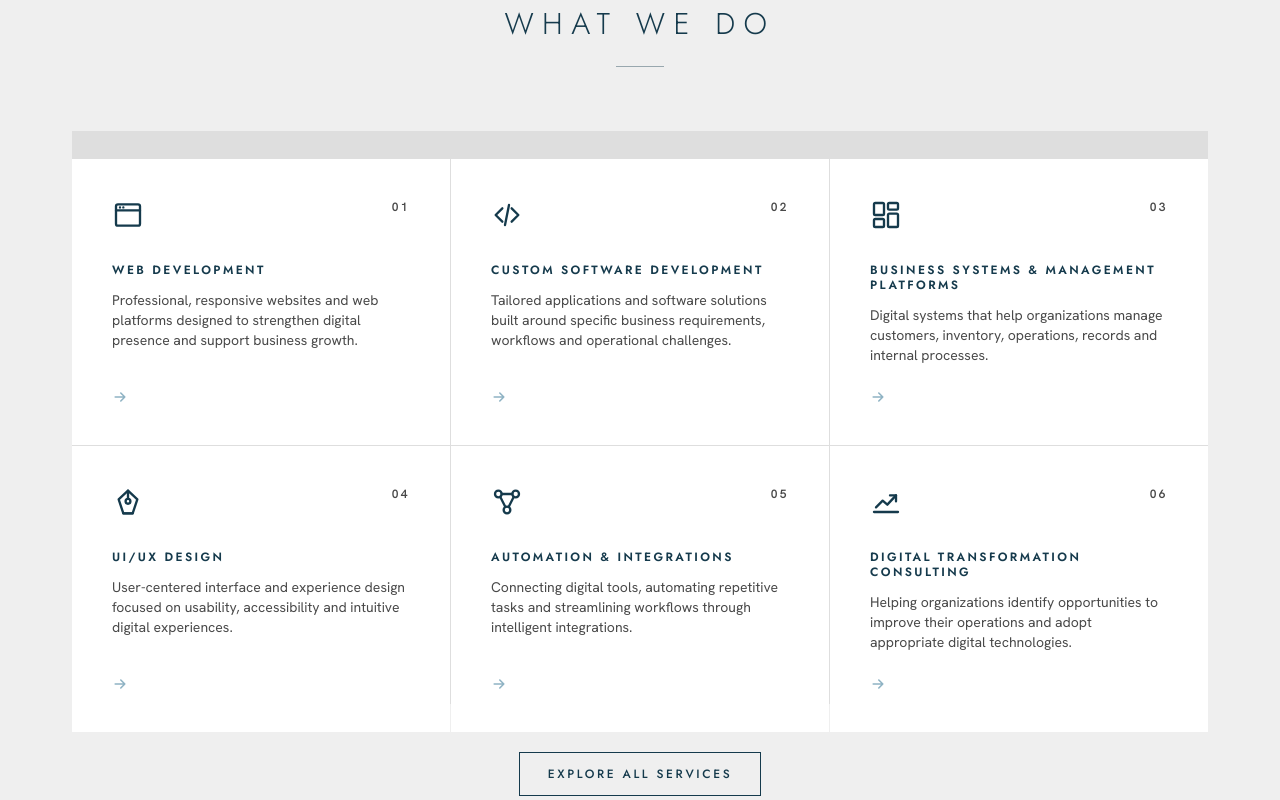
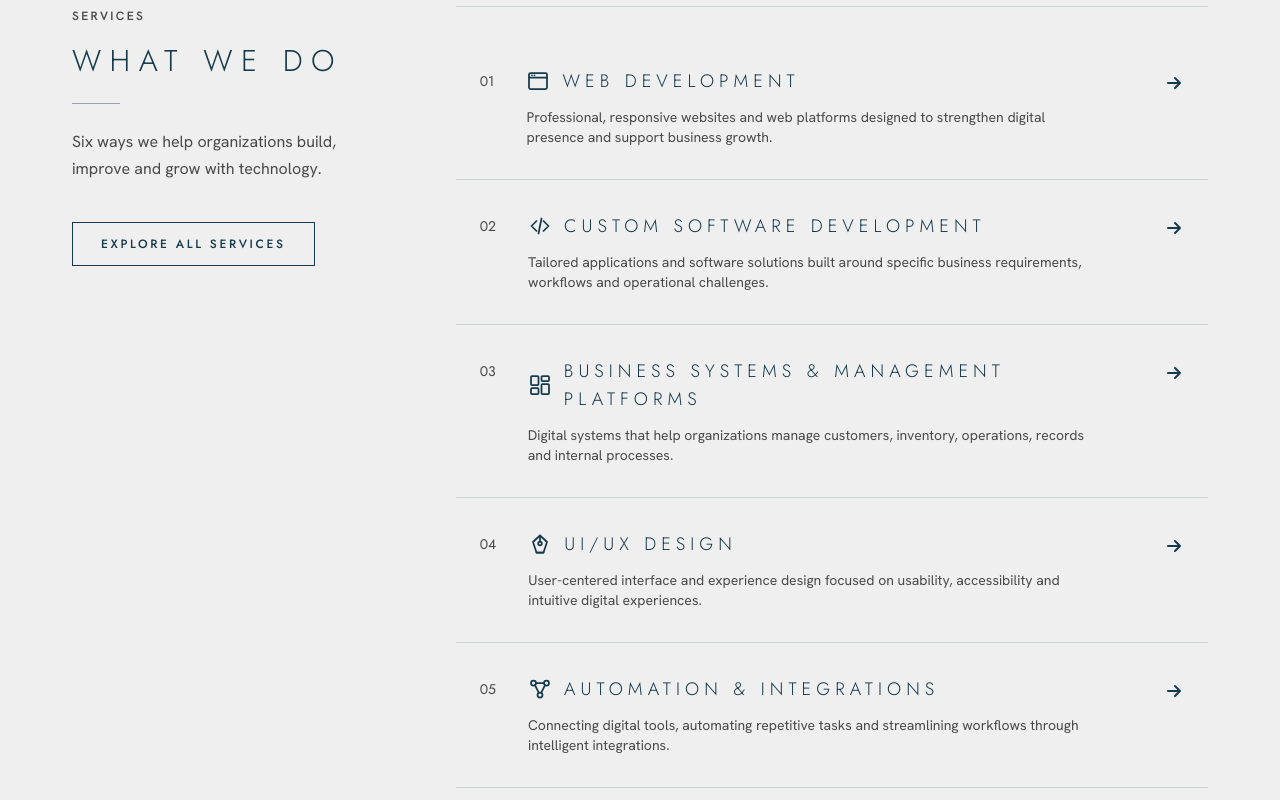
Before and after one commit to Jkosencha/undanova, a Next.js app: page / in a window 1280 px wide. Shown: the part 1360-2160 px from the top of the page. Built offline with nearby package versions, Linux system fonts and the light colour scheme.

Commit message:
Home: What We Do as an editorial list
A sticky heading and intro beside six large numbered rows; each row fills with deep teal-blue from the left on hover or keyboard focus, with its arrow nudging forward.

```diff
--- a/src/app/page.tsx
+++ b/src/app/page.tsx
@@ -69,41 +69,56 @@ export default function Home() {
         </div>
       </Section>
 
-      {/* What we do */}
+      {/* What we do: sticky intro beside an editorial list of services */}
       <Section tone="paper" aria-labelledby="services-title">
-        <SectionHeading id="services-title" title="What We Do" />
-        <ul className="mt-16 grid gap-px bg-mist sm:grid-cols-2 lg:grid-cols-3">
+        <div className="grid gap-12 lg:grid-cols-[0.85fr_2fr] lg:gap-16">
+          <div className="lg:sticky lg:top-32 lg:self-start">
+            <SectionHeading
+              id="services-title"
+              eyebrow="Services"
+              title="What We Do"
+              intro="Six ways we help organizations build, improve and grow with technology."
+              align="left"
+            />
+            <Button href="/services" variant="secondary" className="mt-10">
+              Explore All Services
+            </Button>
+          </div>
+          <ol className="border-t border-navy/15">
             {services.map((service, i) => (
-            <li key={service.slug} className="reveal flex">
+              <li key={service.slug} className="reveal border-b border-navy/15">
                 <Link
                   href={`/services#${service.slug}`}
                   prefetch={false}
-                className="group relative flex w-full flex-col bg-white p-8 transition-colors duration-500 hover:bg-navy md:p-10"
+                  className="group relative isolate grid grid-cols-[auto_1fr_auto] items-start gap-x-5 gap-y-2 px-2 py-7 sm:gap-x-8 sm:px-6 md:py-8"
                 >
-                <div className="flex items-start justify-between">
+                  {/* Teal fill that sweeps in from the left on hover */}
+                  <span
+                    aria-hidden
+                    className="absolute inset-0 -z-10 origin-left scale-x-0 bg-navy transition-transform duration-500 ease-out group-hover:scale-x-100 group-focus-visible:scale-x-100"
+                  />
+                  <span className="pt-1 font-heading text-sm text-ink transition-colors duration-500 group-hover:text-white/70">
+                    {String(i + 1).padStart(2, "0")}
+                  </span>
+                  <span>
+                    <span className="flex items-center gap-3">
                       <ServiceIcon
                         slug={service.slug}
-                    className="size-8 text-navy transition-colors duration-500 group-hover:text-white"
+                        className="size-6 shrink-0 text-navy transition-colors duration-500 group-hover:text-steel"
                       />
-                  <span className="text-xs font-semibold tracking-[0.2em] text-ink transition-colors duration-500 group-hover:text-white/70">
-                    {String(i + 1).padStart(2, "0")}
-                  </span>
-                </div>
-                <h3 className="caps-sm mt-8 text-navy transition-colors duration-500 group-hover:text-white">
+                      <h3 className="caps text-base text-navy transition-colors duration-500 group-hover:text-white md:text-lg">
                         {service.title}
                       </h3>
-                <p className="mt-3 flex-1 text-sm text-ink transition-colors duration-500 group-hover:text-white/80">
+                    </span>
+                    <p className="mt-3 max-w-xl text-sm text-ink transition-colors duration-500 group-hover:text-white/85">
                       {service.summary}
                     </p>
-                <ArrowIcon className="mt-6 size-4 text-steel transition-transform duration-500 group-hover:translate-x-2 group-hover:text-white" />
+                  </span>
+                  <ArrowIcon className="mt-1.5 size-5 text-navy transition-all duration-500 group-hover:translate-x-1 group-hover:text-white" />
                 </Link>
               </li>
             ))}
-        </ul>
-        <div className="mt-12 text-center">
-          <Button href="/services" variant="secondary">
-            Explore All Services
-          </Button>
+          </ol>
         </div>
       </Section>
 
```
Lines whose indentation alone changed are shown as unchanged.
